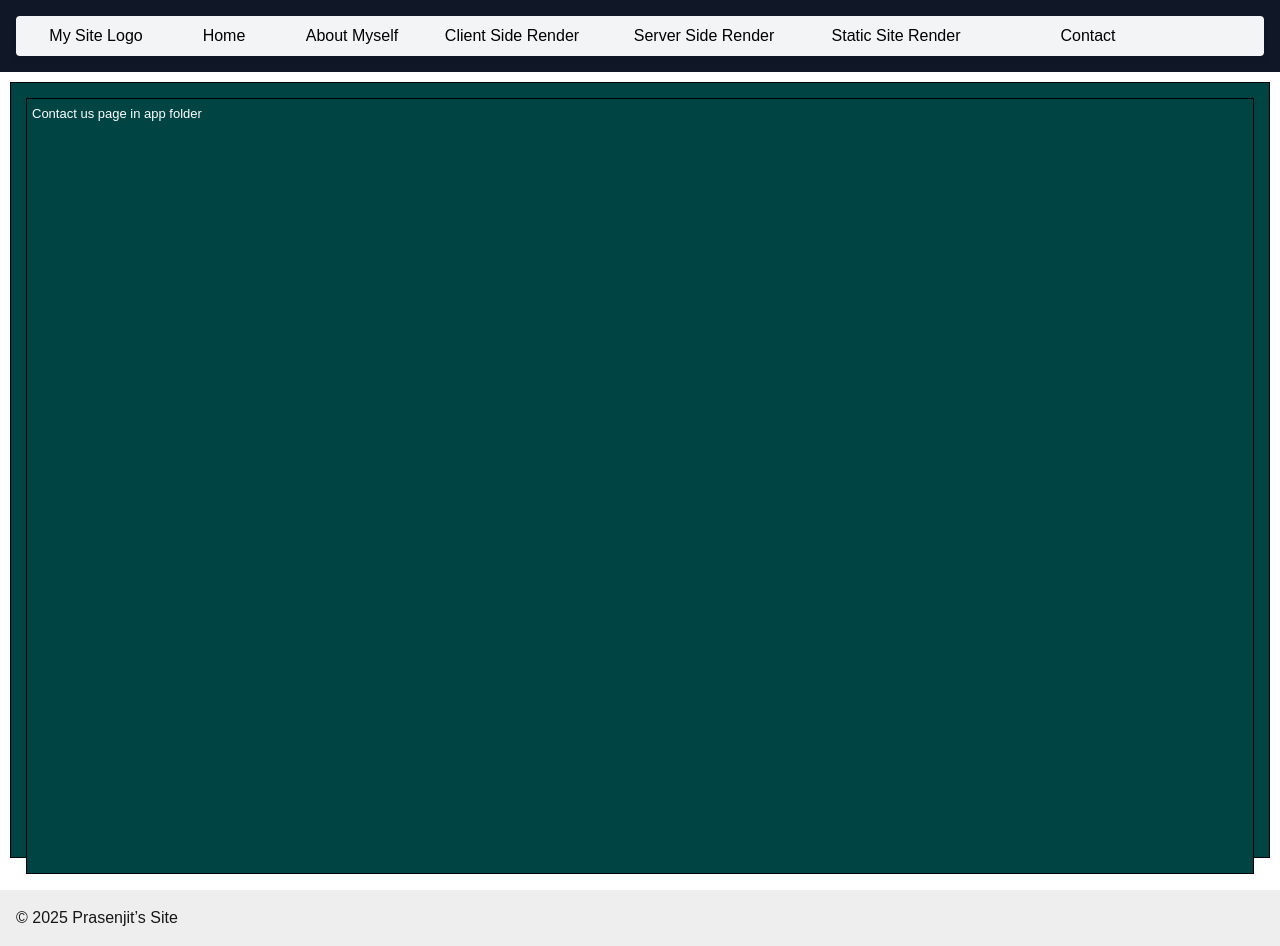
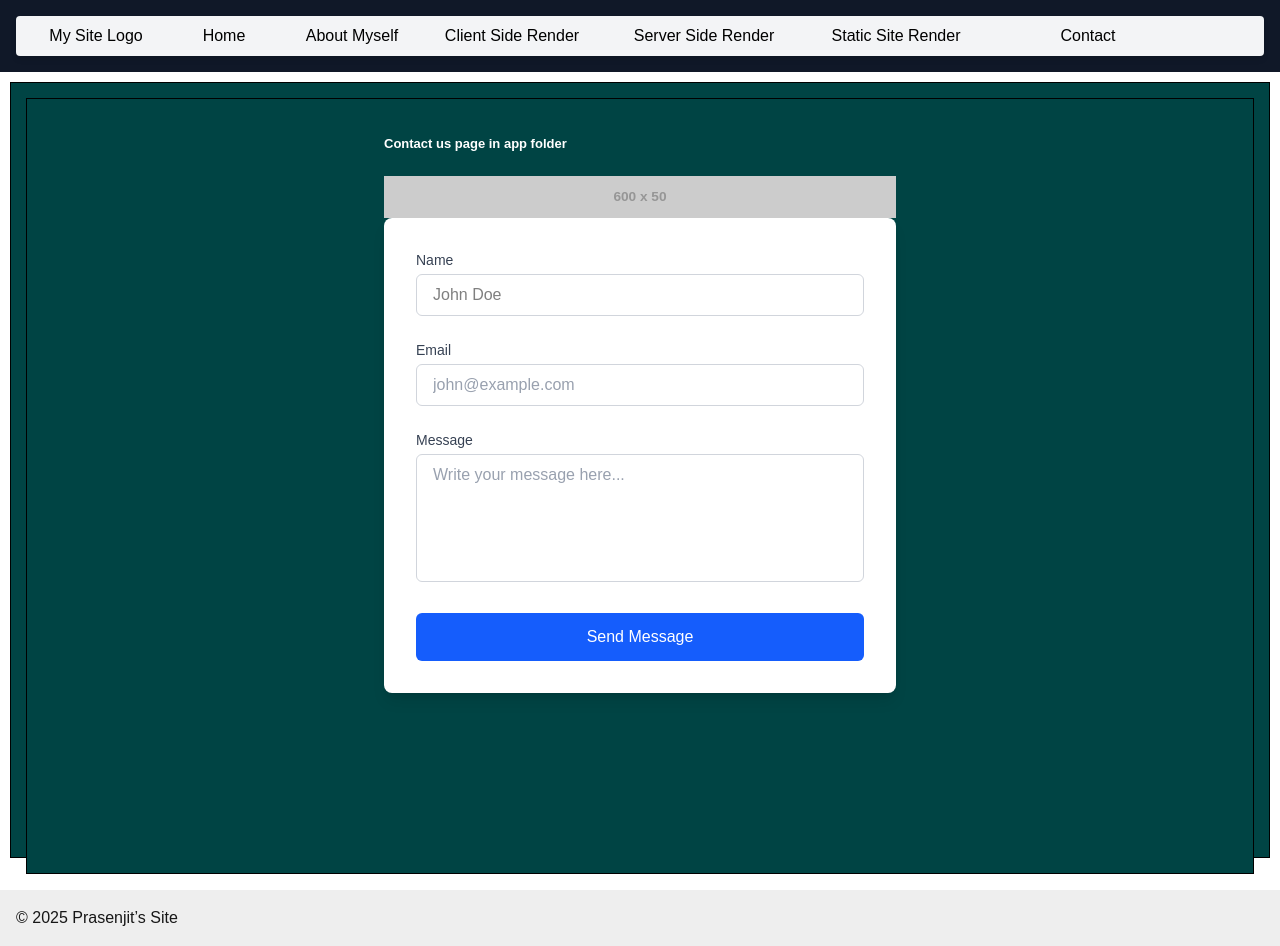
Before and after one commit to prasenjit1011/NextjsMaster15, a Next.js app: page /contact in a window 1280 px wide. Built offline with nearby package versions, Linux system fonts and the light colour scheme.

Commit message:
Contact us page

```diff
--- a/src/app/contact/page.tsx
+++ b/src/app/contact/page.tsx
@@ -1,10 +1,118 @@
-import Image from "next/image";
+'use client';
+
+import { useState } from 'react';
+
+export default function ContactPage() {
+  const [form, setForm] = useState({ name: '', email: '', message: '' });
+  const [submitted, setSubmitted] = useState(false);
+  const [loading, setLoading] = useState(false);
+
+  const handleChange = (e: React.ChangeEvent<HTMLInputElement | HTMLTextAreaElement>) => {
+    setForm({ ...form, [e.target.name]: e.target.value });
+  };
+
+  const handleSubmit = async (e: React.FormEvent) => {
+    e.preventDefault();
+    setLoading(true);
+
+    try {
+      const res = await fetch('https://dummyjson.com/posts/add', {
+        method: 'POST',
+        headers: {
+          'Content-Type': 'application/json',
+        },
+        body: JSON.stringify(form),
+      });
+
+      const data = await res.json();
+      console.log('Submitted:', data);
+      setSubmitted(true);
+      setForm({ name: '', email: '', message: '' });
+    } catch (error) {
+      console.error('Error submitting form:', error);
+    }
+
+    setLoading(false);
+  };
+
+  return (
+    <div className="content">
+      <div className="max-w-xl mx-auto p-8">
+        <h1 className="text-3xl font-bold mb-6">Contact us page in app folder </h1>
 
 
-export default function Home() {
-  return (
-    <div className="content">
-      <h1>Contact us page in app folder </h1>
+        {submitted && (
+          <div className="p-4 mb-4 text-green-700 bg-green-100 rounded">
+            ✅ Your message has been sent!
+          </div>
+        )}
+        <img src="https://dummyimage.com/600x50/000/f00" alt="Dummy Image" />
+
+<form
+  onSubmit={handleSubmit}
+  className="space-y-6 bg-white p-8 rounded-lg shadow-lg max-w-xl mx-auto"
+>
+  <div>
+    <label className="block text-sm font-medium text-gray-700 mb-1" htmlFor="name">
+      Name
+    </label>
+    <input
+      type="text"
+      name="name"
+      id="name"
+      placeholder="John Doe"
+      className="w-full px-4 py-2 border border-gray-300 rounded-md text-black focus:outline-none focus:ring-2 focus:ring-blue-500 transition"
+      value={form.name}
+      onChange={handleChange}
+      required
+    />
+  </div>
+
+  <div>
+    <label className="block text-sm font-medium text-gray-700 mb-1" htmlFor="email">
+      Email
+    </label>
+    <input
+      type="email"
+      name="email"
+      id="email"
+      placeholder="john@example.com"
+      className="w-full px-4 py-2 border border-gray-300 rounded-md bg-white text-black placeholder:text-gray-400 focus:outline-none focus:ring-2 focus:ring-blue-500 transition"
+      value={form.email}
+      onChange={handleChange}
+      required
+    />
+
+  </div>
+
+  <div>
+    <label className="block text-sm font-medium text-gray-700 mb-1" htmlFor="message">
+      Message
+    </label>
+    <textarea
+  name="message"
+  id="message"
+  placeholder="Write your message here..."
+  className="w-full px-4 py-2 border border-gray-300 rounded-md h-32 resize-none bg-white text-black placeholder:text-gray-400 focus:outline-none focus:ring-2 focus:ring-blue-500 transition"
+  value={form.message}
+  onChange={handleChange}
+  required
+></textarea>
+
+  </div>
+
+  <button
+    type="submit"
+    disabled={loading}
+    className="w-full bg-blue-600 text-white font-medium py-3 rounded-md hover:bg-blue-700 transition disabled:opacity-50"
+  >
+    {loading ? 'Sending...' : 'Send Message'}
+  </button>
+</form>
+
+
+
+      </div>
     </div>
   );
 }
--- a/src/styles/globals.css
+++ b/src/styles/globals.css
@@ -14,6 +14,7 @@ h1{
   background-color:#24d12c;
   margin:0px;
   padding:0px;
+  height: 102vh;
 }
 
 .content{
```
